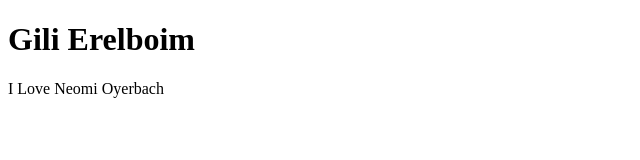
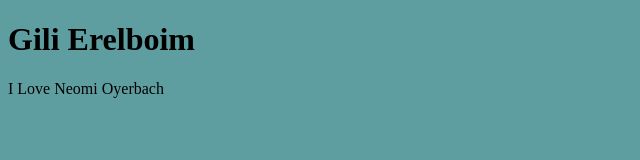
Before and after one commit to GiliErelboim/git-branch, a plain HTML site: page index.html in a window 1280 px wide. Shown: the whole page, without its empty margins (0-640 px from the left). Drawn offline with Linux system fonts and the light colour scheme.

Commit message:
save style1

```diff
--- a/index.html
+++ b/index.html
@@ -5,6 +5,12 @@
     <meta http-equiv="X-UA-Compatible" content="IE=edge">
     <meta name="viewport" content="width=device-width, initial-scale=1.0">
     <title>Document</title>
+   <style>
+   body{
+    background-color:cadetblue
+   }
+
+   </style>
 </head>
 <body>
     <h1>Gili Erelboim</h1>
```
